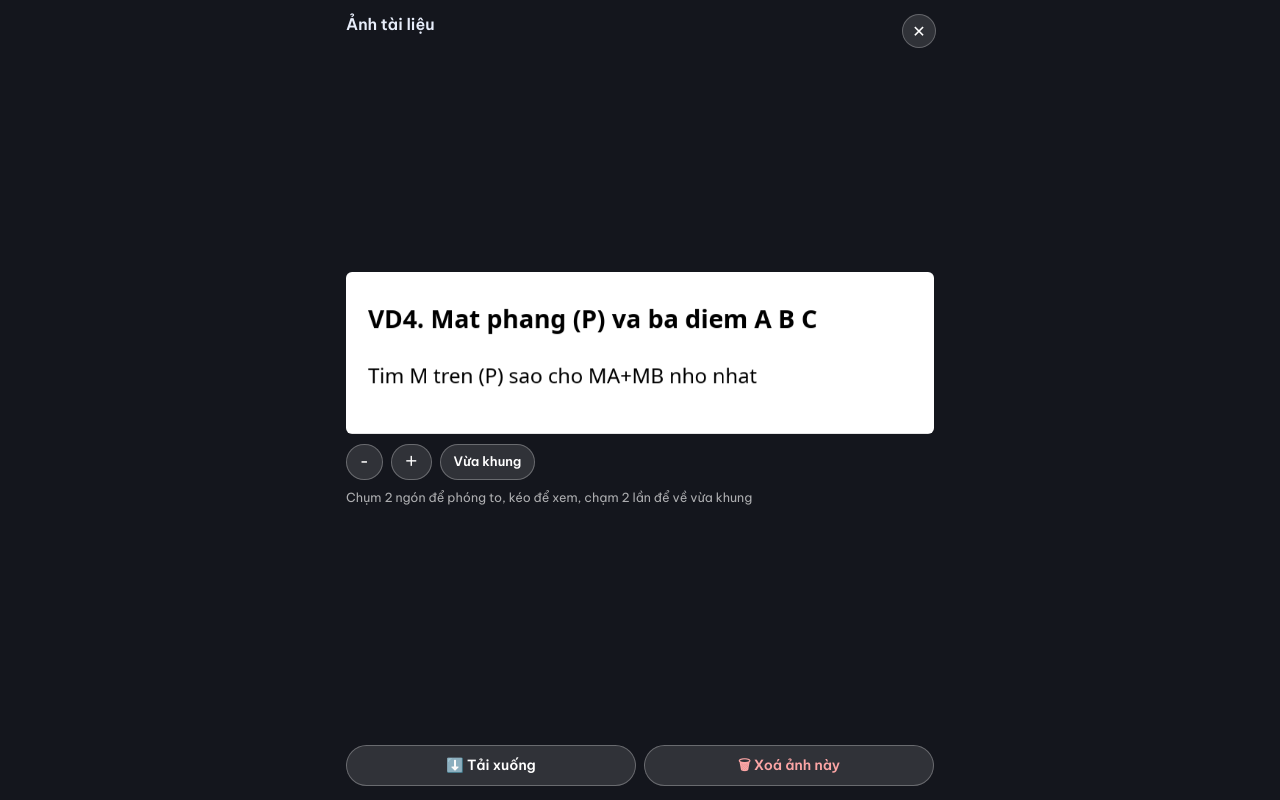
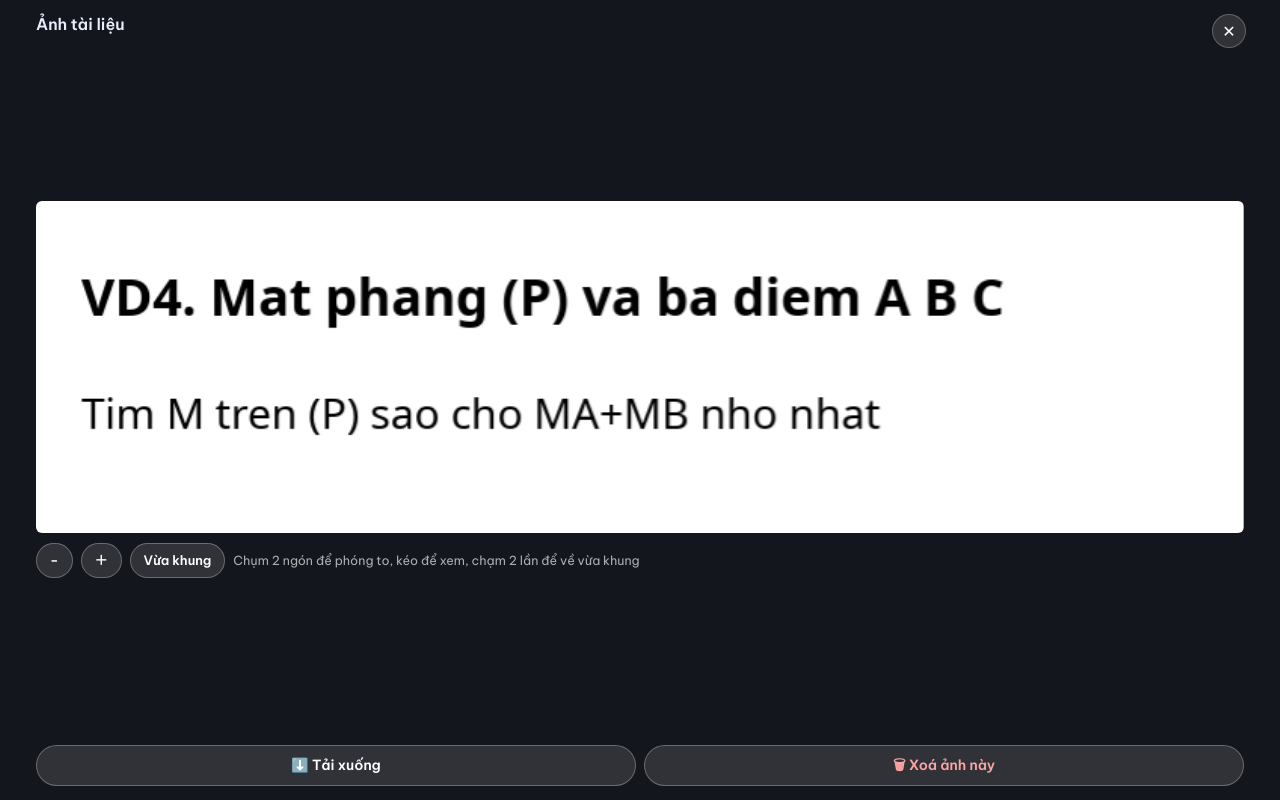
Before and after one commit to Huyloncoivnfgf2/bang-hoc, a plain HTML site: page test-viewer.html in a window 1280 px wide. Drawn offline with Linux system fonts and the light colour scheme.

Commit message:
Sua khung xem anh bi gioi han 620px: bo max-width cua modal goc (+ trang test tam)

```diff
--- a/test-viewer.html
+++ b/test-viewer.html
@@ -358,7 +358,7 @@
   .filerow .ftag.xopp{background:var(--orange-soft); color:var(--orange)}
   #fileOverlay .modal{max-width:1180px}
   #imgOverlay{align-items:center; background:rgba(4,6,12,.93)}
-  #imgOverlay .modal{background:transparent; box-shadow:none; width:100vw; height:100dvh; max-height:100dvh; border-radius:0; padding:14px 16px calc(14px + env(safe-area-inset-bottom)); display:flex; flex-direction:column; overflow:hidden}
+  #imgOverlay .modal{background:transparent; box-shadow:none; width:100vw; max-width:100vw; height:100dvh; max-height:100dvh; border-radius:0; padding:14px 16px calc(14px + env(safe-area-inset-bottom)); display:flex; flex-direction:column; overflow:hidden}
   #imgOverlay #imgTitle{color:#E8EEFB; font-size:14.5px; font-weight:600}
   #imgOverlay .xbtn{background:rgba(255,255,255,.12); border-color:rgba(255,255,255,.25); color:#fff; z-index:2}
   #imgFrameWrap{flex:1; min-height:0; display:flex; flex-direction:column; justify-content:center}
```
Also changed, not shown: index.html (+1 -1 lines).
